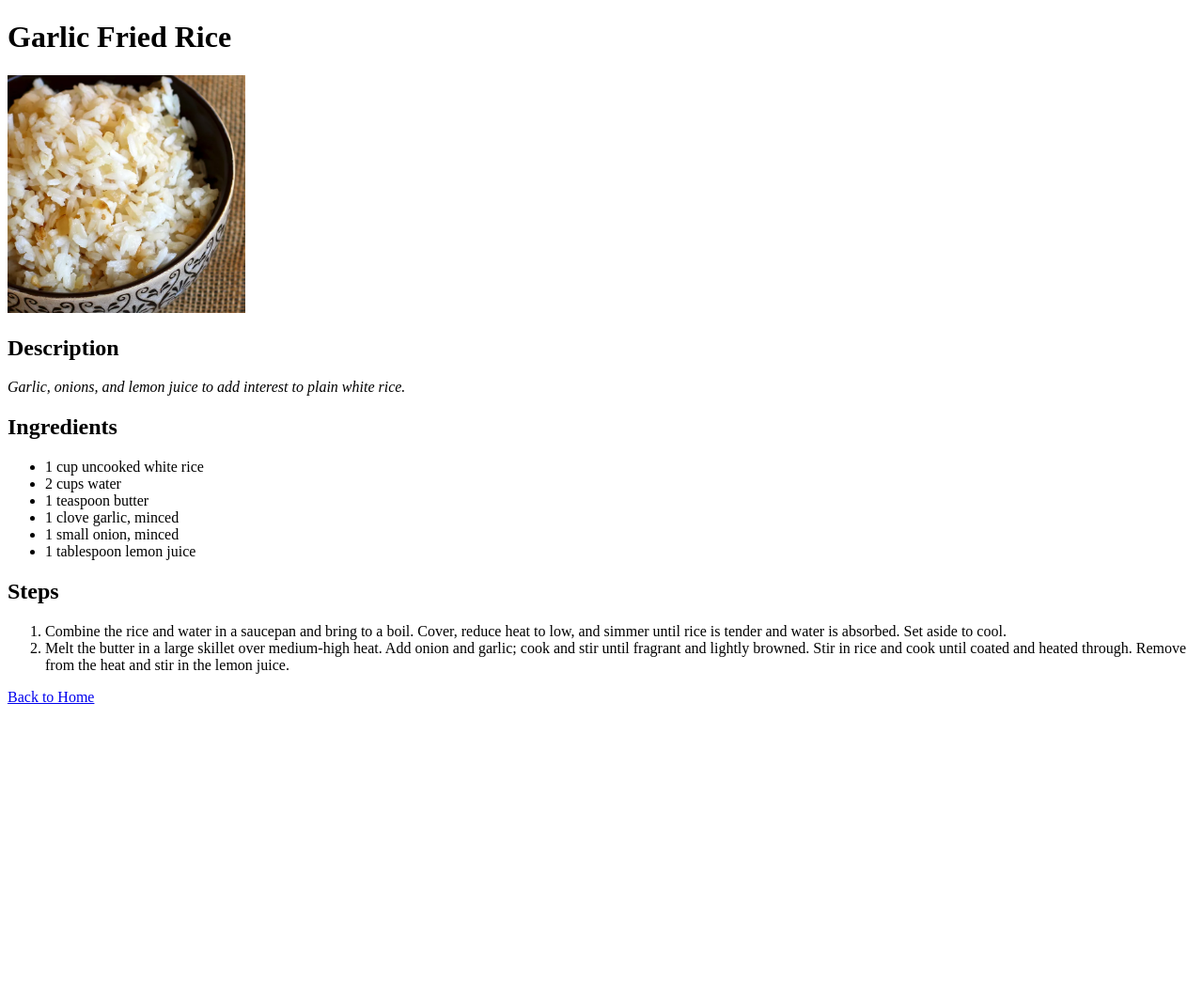
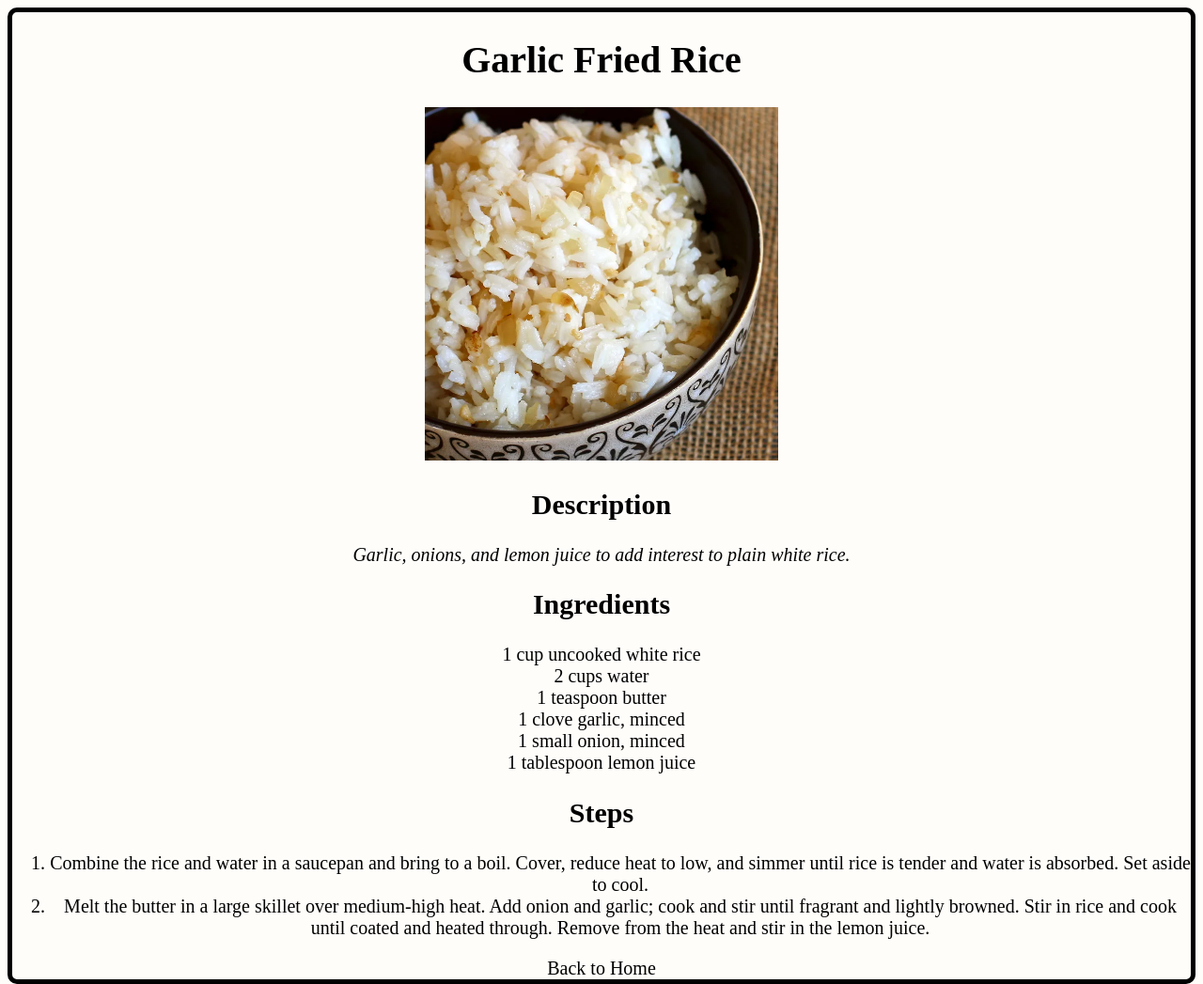
Before and after one commit to Mush-T/odin-recipes, a plain HTML site: page recipes/fried-rice.html in a window 1280 px wide. Shown: the whole page at 94% size. Before the commit the page ends 800 px from the top, so only its background shows below. Drawn offline with Linux system fonts and the light colour scheme.

Commit message:
Add css to odin recipes such as colors borders. Add classes and divs

```diff
--- a/recipes/fried-rice.html
+++ b/recipes/fried-rice.html
@@ -4,14 +4,16 @@
     <meta charset="UTF-8" />
     <meta name="viewport" content="width=device-width, initial-scale=1.0" />
     <title>Garlic Fried Rice</title>
+    <link rel="stylesheet" href="../style.css" />
   </head>
   <body>
+    <div class="fried-rice">
       <h1>Garlic Fried Rice</h1>
       <img
         src="../img/FriedRice.webp"
         alt="Fried Rice"
-      height="20%"
-      width="20%"
+        height="30%"
+        width="30%"
       />
 
       <h2>Description</h2>
@@ -23,7 +25,7 @@
       </p>
 
       <h2>Ingredients</h2>
-    <ul>
+      <ul class="ingredients">
         <li>1 cup uncooked white rice</li>
         <li>2 cups water</li>
         <li>1 teaspoon butter</li>
@@ -40,13 +42,16 @@
           absorbed. Set aside to cool.
         </li>
         <li>
-        Melt the butter in a large skillet over medium-high heat. Add onion and
-        garlic; cook and stir until fragrant and lightly browned. Stir in rice
-        and cook until coated and heated through. Remove from the heat and stir
-        in the lemon juice.
+          Melt the butter in a large skillet over medium-high heat. Add onion
+          and garlic; cook and stir until fragrant and lightly browned. Stir in
+          rice and cook until coated and heated through. Remove from the heat
+          and stir in the lemon juice.
         </li>
       </ol>
 
-    <a href="../index.html" target="_self" rel="noopener noreferrer">Back to Home</a>
+      <a href="../index.html" target="_self" rel="noopener noreferrer"
+        >Back to Home</a
+      >
+    </div>
   </body>
 </html>
--- /dev/null
+++ b/style.css
@@ -0,0 +1,32 @@
+/*CSS Styling */
+
+*{
+    text-align: center;
+    background-color: #FFFDFA;
+
+}
+
+a{
+    text-decoration: none;
+    color:black;
+    font-size: 20px;
+}
+a:hover{
+    text-decoration: underline;
+    color: red;
+}
+
+.ingredients,
+.recipe-links{
+    list-style: none;
+    padding-left:0;
+}
+
+.carbonara
+.fried-chicken,
+.fried-rice{
+    font-size: 20px;
+    border: 5px solid #000000;
+    border-radius: 10px;
+
+}
```
Also changed, not shown: index.html (+30 -9 lines), recipes/carbonara.html (+20 -9 lines), recipes/fried-chicken.html (+7 -3 lines), img/boomer.jpg (added). Lines whose indentation alone changed are shown as unchanged.
